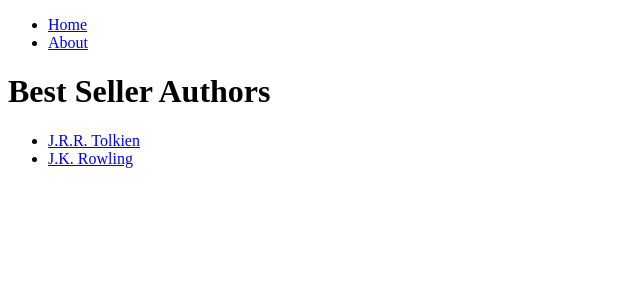
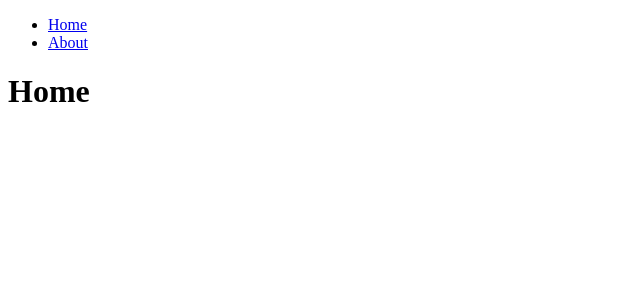
Before and after one commit to lbo728/react-master-class, a React (Create React App) app: page / in a window 1280 px wide. Shown: the top 300 px of the page, without its empty margins (0-640 px from the left). Built offline with nearby package versions, Linux system fonts and the light colour scheme.

Commit message:
#4.2 createBrowserRouter
- Outlet

```diff
--- a/src/data/authors.ts
+++ /dev/null
@@ -1,10 +0,0 @@
-export const authors = [
-  {
-    name: "J.R.R. Tolkien",
-    books: ["Lord of The Rings I", "Lord of The Rings II"],
-  },
-  {
-    name: "J.K. Rowling",
-    books: ["Harry Potter I", "Harry Potter II"],
-  },
-];
--- a/src/screens/About.tsx
+++ b/src/screens/About.tsx
@@ -1,9 +1,4 @@
 function About() {
-  return (
-    <div>
-      <h1>About</h1>
-      <p>This is a website to discover great books and authors</p>
-    </div>
-  );
+  return <h1>About</h1>;
 }
 export default About;
--- a/src/screens/AuthorDetail.tsx
+++ /dev/null
@@ -1,30 +0,0 @@
-import React from "react";
-import { Link, Outlet, useParams } from "react-router-dom";
-import { authors } from "../data/authors";
-
-const AuthorDetail = () => {
-  const { name } = useParams<{ name: string }>();
-
-  // 작가 정보 가져오기
-  const author = authors.find((a) => a.name === name);
-
-  if (!author) {
-    return <div>작가를 찾을 수 없습니다.</div>;
-  }
-
-  return (
-    <div>
-      <h1>{author.name}</h1>
-      <ul>
-        {author.books.map((book, index) => (
-          <li key={index}>
-            <Link to={`/author/${name}/${book}`}>{book}</Link>
-          </li>
-        ))}
-      </ul>
-      <Outlet />
-    </div>
-  );
-};
-
-export default AuthorDetail;
--- a/src/screens/BookChapters.tsx
+++ /dev/null
@@ -1,18 +0,0 @@
-import React from "react";
-
-const BookChapters = () => {
-  return (
-    <div>
-      <h3>Chapters</h3>
-      <ul>
-        <li>Chapter I</li>
-        <li>Chapter II</li>
-        <li>Chapter III</li>
-        <li>Chapter IV</li>
-        {/* 추가적인 챕터 목록을 원하는 만큼 추가할 수 있습니다. */}
-      </ul>
-    </div>
-  );
-};
-
-export default BookChapters;
--- a/src/screens/BookCharacters.tsx
+++ /dev/null
@@ -1,18 +0,0 @@
-import React from "react";
-
-const BookCharacters = () => {
-  return (
-    <div>
-      <h3>Characters</h3>
-      <ul>
-        <li>Good Guy A</li>
-        <li>Good Guy B</li>
-        <li>Bad Guy A</li>
-        <li>Bad Guy B</li>
-        {/* 추가적인 캐릭터 목록을 원하는 만큼 추가할 수 있습니다. */}
-      </ul>
-    </div>
-  );
-};
-
-export default BookCharacters;
--- a/src/screens/BookDetail.tsx
+++ /dev/null
@@ -1,24 +0,0 @@
-import React from "react";
-import { Link, Outlet, useParams } from "react-router-dom";
-
-const BookDetail = () => {
-  const { name, book } = useParams<{ name: string; book: string }>();
-
-  // 책 정보를 동적으로 가져오기 (예: 책 이름과 관련된 데이터)
-  // 이 부분은 실제 데이터를 가져오는 로직으로 대체되어야 합니다.
-
-  return (
-    <div>
-      <h2>{book}</h2>
-      <div>
-        <Link to={`/author/${name}/${book}/chapters`}>Chapters</Link>
-      </div>
-      <div>
-        <Link to={`/author/${name}/${book}/characters`}>Characters</Link>
-      </div>
-      <Outlet />
-    </div>
-  );
-};
-
-export default BookDetail;
--- a/src/screens/Home.tsx
+++ b/src/screens/Home.tsx
@@ -1,20 +1,4 @@
-import React from "react";
-import { Link } from "react-router-dom";
-import { authors } from "../data/authors"; // authors.ts 파일에서 작가 정보 가져오기
-
-const Home = () => {
-  return (
-    <div>
-      <h1>Best Seller Authors</h1>
-      <ul>
-        {authors.map((author, index) => (
-          <li key={index}>
-            <Link to={`/author/${author.name}`}>{author.name}</Link>
-          </li>
-        ))}
-      </ul>
-    </div>
-  );
-};
-
+function Home() {
+  return <h1>Home</h1>;
+}
 export default Home;
--- a/src/screens/NotFound.tsx
+++ /dev/null
@@ -1,12 +0,0 @@
-import React from "react";
-
-const NotFound = () => {
-  return (
-    <div>
-      <h1>페이지를 찾을 수 없습니다.</h1>
-      <p>죄송합니다. 요청하신 페이지를 찾을 수 없습니다.</p>
-    </div>
-  );
-};
-
-export default NotFound;
```
Also changed, not shown: src/Router.tsx (+2 -32 lines).
